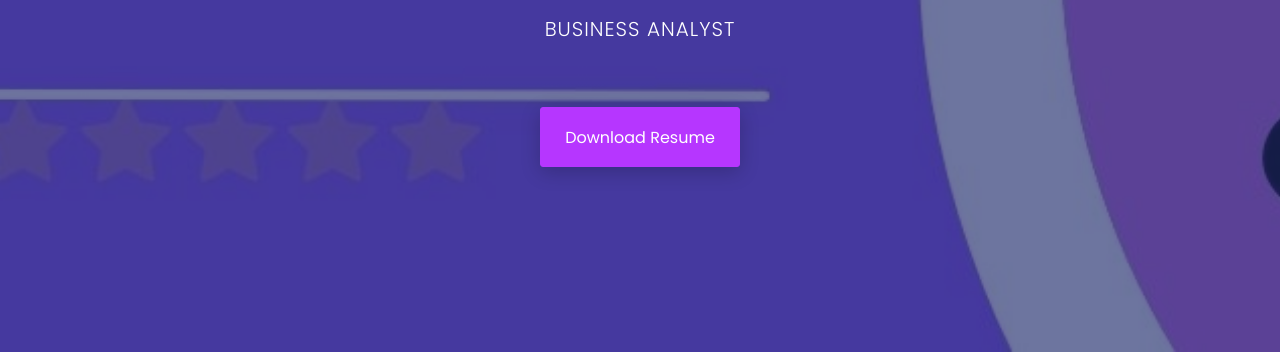
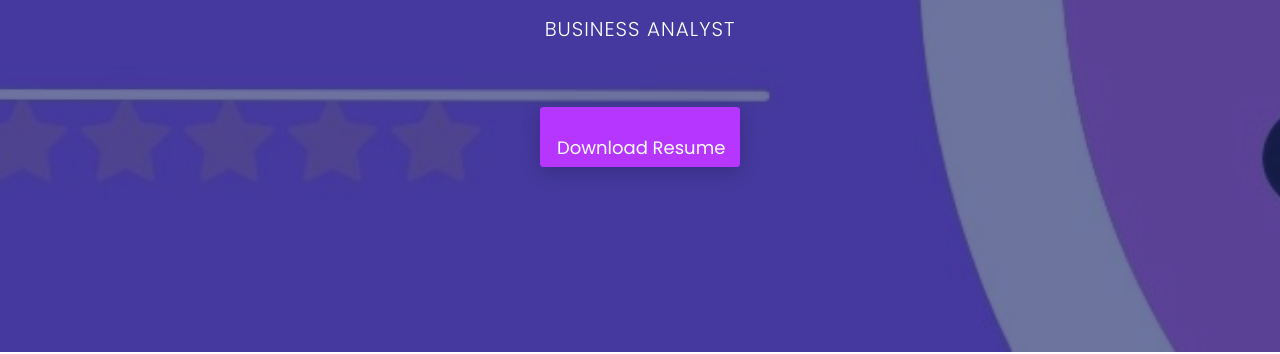
Before and after one commit to Dibyashree-Chowdhury/browny-v1.0, a plain HTML site: page index.html in a window 1280 px wide. Shown: the part 448-802 px from the top of the page. Drawn offline with nearby package versions, Linux system fonts and the light colour scheme; files whose address does not match are found by name.

Commit message:
Update index.html

```diff
--- a/index.html
+++ b/index.html
@@ -99,21 +99,26 @@
 		<!-- top-area End -->
 
 		<!--welcome-hero start -->
+		<!--welcome-hero start -->
 <section id="welcome-hero" class="welcome-hero">
     <div class="container">
         <div class="row">
             <div class="col-md-12 text-center">
                 <div class="header-text">
-							<h2>hi <span>,</span> i am <br> Dibyashree <br> Chowdhury <span>.</span>   </h2>
-							<p>Business analyst </p>
-							<a href="https://docs.google.com/document/d/1ClzMAkykI1lQzUL1_Y5nS9AuS0nNqhUysLZ9QPdd_B0/edit?usp=sharing" download>download resume</a>
+                    <h2>hi <span>,</span> i am <br> Dibyashree <br> Chowdhury <span>.</span></h2>
+                    <p>Business Analyst</p>
+                    <a href="https://docs.google.com/document/d/1ClzMAkykI1lQzUL1_Y5nS9AuS0nNqhUysLZ9QPdd_B0/edit?usp=sharing"
+                       class="btn btn-primary btn-lg"
+                       download>
+                        Download Resume
+                    </a>
                 </div><!--/.header-text-->
             </div><!--/.col-->
         </div><!-- /.row-->
     </div><!-- /.container-->
-
 </section><!--/.welcome-hero-->
 <!--welcome-hero end -->
+
 
 		<!--about start -->
 		<section id="about" class="about">
```
Lines whose indentation alone changed are shown as unchanged.
